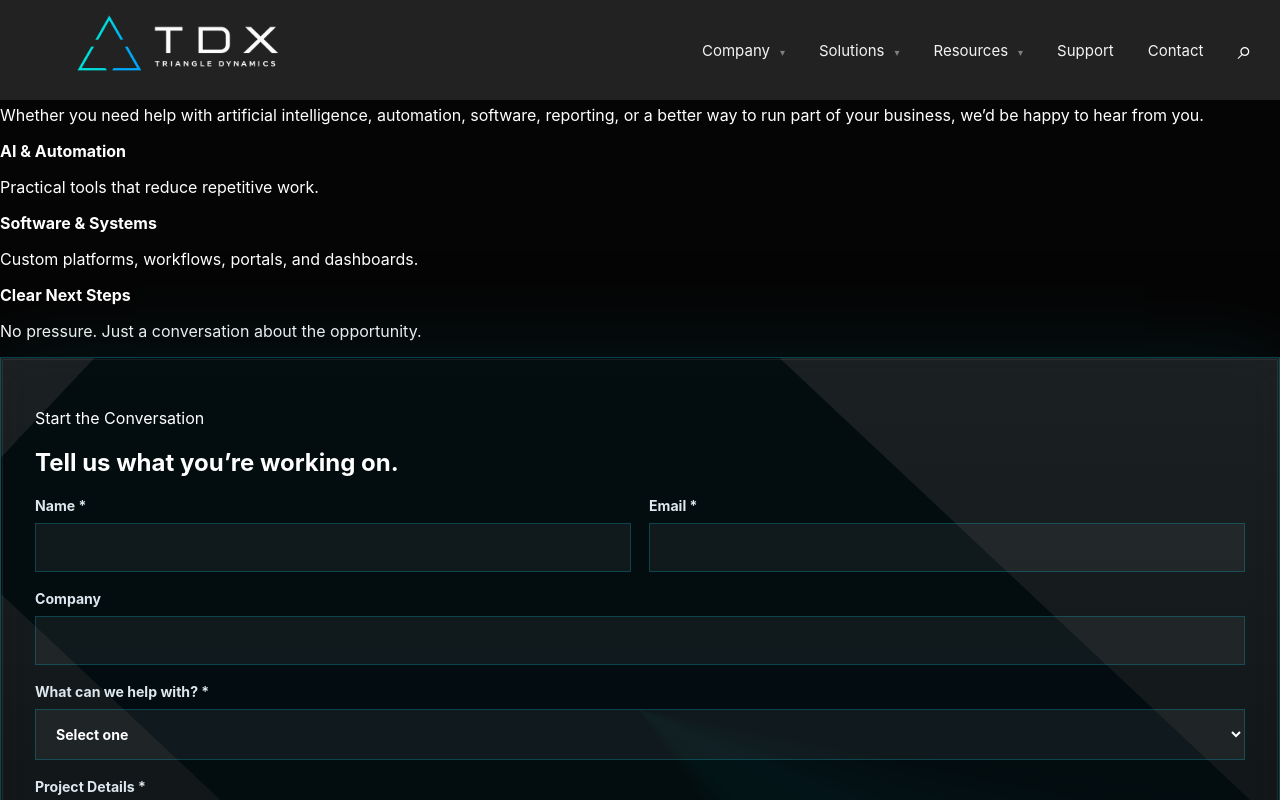
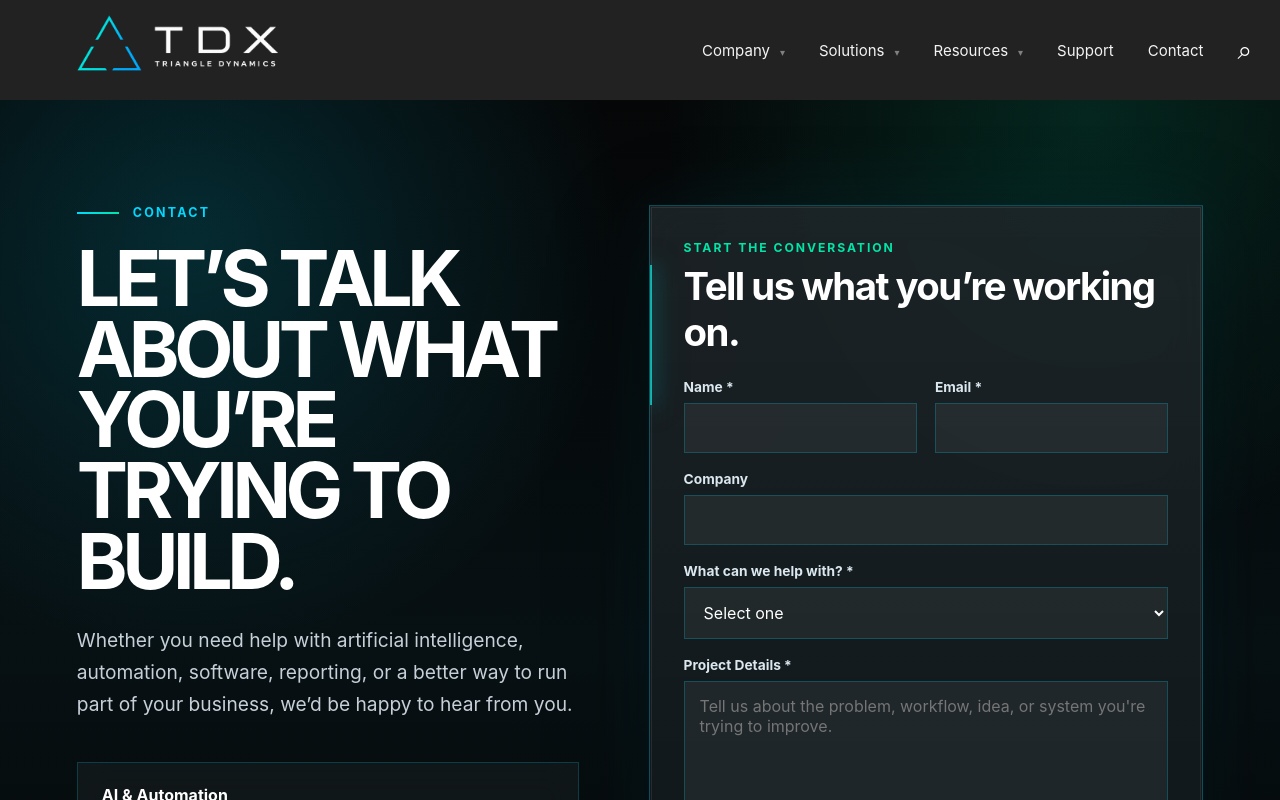
Before and after one commit to davebenner14/TDX, a React (Vite) app: page /contact in a window 1280 px wide. Shown: the top 800 px of the page. Built offline with nearby package versions, Linux system fonts and the light colour scheme.

Commit message:
Update NewsIngisight.jsx

```diff
--- a/src/pages/Contact.css
+++ b/src/pages/Contact.css
@@ -1,18 +1,116 @@
+.contact-page {
+  min-height: 100vh;
+  background:
+    radial-gradient(circle at 15% 20%, rgba(0, 217, 255, 0.16), transparent 30%),
+    radial-gradient(circle at 85% 10%, rgba(0, 229, 168, 0.14), transparent 28%),
+    linear-gradient(180deg, #050505 0%, #071013 55%, #050505 100%);
+  color: #fff;
+}
+
+.contact-hero {
+  min-height: calc(100vh - var(--navbar-height));
+  padding: calc(var(--navbar-height) + 70px) 6vw 90px;
+}
+
+.contact-hero-inner {
+  width: 100%;
+  max-width: 1280px;
+  margin: 0 auto;
+  display: grid;
+  grid-template-columns: minmax(0, 0.95fr) minmax(420px, 1.05fr);
+  gap: 70px;
+  align-items: stretch;
+}
+
+.contact-copy {
+  min-width: 0;
+  display: flex;
+  flex-direction: column;
+}
+
+.contact-kicker {
+  display: flex;
+  align-items: center;
+  gap: 14px;
+  margin: 0 0 24px;
+  color: var(--cyan);
+  text-transform: uppercase;
+  letter-spacing: 0.18em;
+  font-size: 0.78rem;
+  font-weight: 700;
+}
+
+.contact-kicker span {
+  width: 42px;
+  height: 2px;
+  background: linear-gradient(90deg, var(--cyan), var(--teal));
+}
+
+.contact-copy h1 {
+  margin: 0;
+  max-width: 640px;
+  font-size: clamp(3rem, 6vw, 6.5rem);
+  line-height: 0.92;
+  letter-spacing: -0.07em;
+  text-transform: uppercase;
+}
+
+.contact-lead {
+  max-width: 620px;
+  margin: 28px 0 0;
+  color: #c7d0d9;
+  font-size: clamp(1.05rem, 1.5vw, 1.25rem);
+  line-height: 1.65;
+}
+
+.contact-points {
+  margin-top: 42px;
+  display: grid;
+  gap: 18px;
+}
+
+.contact-points div {
+  padding: 22px 24px;
+  border: 1px solid rgba(0, 217, 255, 0.2);
+  background: rgba(255, 255, 255, 0.045);
+  backdrop-filter: blur(16px);
+}
+
+.contact-points strong {
+  display: block;
+  margin-bottom: 7px;
+  color: #fff;
+  font-size: 1rem;
+}
+
+.contact-points p {
+  margin: 0;
+  color: #9da8b4;
+  line-height: 1.5;
+}
+
+/* FORM CARD */
+
 .contact-form-card {
   position: relative;
+  width: 100%;
+  min-width: 0;
+  height: 100%;
   padding: 34px;
-  border: 1px solid rgba(0, 217, 255, 0.24);
+  border: 1px solid rgba(0, 217, 255, 0.28);
   background:
-    linear-gradient(180deg, rgba(255, 255, 255, 0.095), rgba(255, 255, 255, 0.035)),
-    rgba(3, 12, 15, 0.78);
+    linear-gradient(180deg, rgba(255, 255, 255, 0.09), rgba(255, 255, 255, 0.035)),
+    rgba(4, 13, 16, 0.82);
   box-shadow:
-    0 30px 90px rgba(0, 0, 0, 0.5),
-    0 0 80px rgba(0, 217, 255, 0.1);
-  backdrop-filter: blur(20px);
+    0 30px 90px rgba(0, 0, 0, 0.45),
+    0 0 70px rgba(0, 217, 255, 0.08);
+  backdrop-filter: blur(18px);
   overflow: hidden;
+  display: flex;
+  flex-direction: column;
 }
 
-.contact-form-card::before {
+.contact-form-card::after {
   content: "";
   position: absolute;
   inset: 1px;
@@ -21,34 +119,88 @@
   z-index: 1;
 }
 
-.form-beam {
+.contact-form-beam {
   position: absolute;
-  inset: -2px;
+  inset: 0;
   pointer-events: none;
   z-index: 0;
-  background:
-    conic-gradient(
-      from 0deg,
-      transparent 0deg,
-      transparent 55deg,
-      rgba(0, 217, 255, 0.95) 72deg,
-      rgba(0, 229, 168, 0.95) 88deg,
-      transparent 105deg,
-      transparent 360deg
-    );
-  animation: beam-spin 5s linear infinite;
 }
 
-.form-beam::after {
+.contact-form-beam::before {
   content: "";
   position: absolute;
-  inset: 2px;
-  background: rgba(3, 12, 15, 0.96);
+  width: 140px;
+  height: 2px;
+  top: 0;
+  left: -140px;
+  background: linear-gradient(
+    90deg,
+    transparent,
+    rgba(0, 217, 255, 1),
+    rgba(0, 229, 168, 1),
+    transparent
+  );
+  box-shadow:
+    0 0 18px rgba(0, 217, 255, 0.9),
+    0 0 34px rgba(0, 229, 168, 0.55);
+  animation: beam-around 6s linear infinite;
 }
 
-@keyframes beam-spin {
-  to {
-    transform: rotate(360deg);
+@keyframes beam-around {
+  0% {
+    top: 0;
+    left: -140px;
+    width: 140px;
+    height: 2px;
+  }
+
+  25% {
+    top: 0;
+    left: 100%;
+    width: 140px;
+    height: 2px;
+  }
+
+  26% {
+    top: -140px;
+    left: calc(100% - 2px);
+    width: 2px;
+    height: 140px;
+  }
+
+  50% {
+    top: 100%;
+    left: calc(100% - 2px);
+    width: 2px;
+    height: 140px;
+  }
+
+  51% {
+    top: calc(100% - 2px);
+    left: 100%;
+    width: 140px;
+    height: 2px;
+  }
+
+  75% {
+    top: calc(100% - 2px);
+    left: -140px;
+    width: 140px;
+    height: 2px;
+  }
+
+  76% {
+    top: 100%;
+    left: 0;
+    width: 2px;
+    height: 140px;
+  }
+
+  100% {
+    top: -140px;
+    left: 0;
+    width: 2px;
+    height: 140px;
   }
 }
 
@@ -58,8 +210,31 @@
   z-index: 2;
 }
 
+.contact-form-header {
+  margin-bottom: 24px;
+}
+
+.contact-form-header p {
+  margin: 0 0 8px;
+  color: var(--teal);
+  text-transform: uppercase;
+  letter-spacing: 0.16em;
+  font-size: 0.76rem;
+  font-weight: 700;
+}
+
+.contact-form-header h2 {
+  margin: 0;
+  font-size: clamp(1.6rem, 3vw, 2.4rem);
+  letter-spacing: -0.04em;
+}
+
+/* FORM FIELDS */
+
 .tdx-contact-form {
-  display: grid;
+  flex: 1;
+  display: flex;
+  flex-direction: column;
   gap: 18px;
 }
 
@@ -71,9 +246,12 @@
 
 .tdx-contact-form label {
   display: grid;
-  gap: 9px;
-  color: #dce7ee;
-  font-size: 0.88rem;
+  gap: 8px;
+}
+
+.tdx-contact-form label span {
+  color: #dbe7ef;
+  font-size: 0.86rem;
   font-weight: 700;
 }
 
@@ -81,10 +259,11 @@
 .tdx-contact-form select,
 .tdx-contact-form textarea {
   width: 100%;
+  box-sizing: border-box;
   border: 1px solid rgba(0, 217, 255, 0.22);
   background: rgba(255, 255, 255, 0.055);
   color: #fff;
-  padding: 15px 16px;
+  padding: 14px 15px;
   font: inherit;
   outline: none;
   border-radius: 0;
@@ -92,6 +271,11 @@
     border-color 0.2s ease,
     box-shadow 0.2s ease,
     background 0.2s ease;
+}
+
+.tdx-contact-form input,
+.tdx-contact-form select {
+  min-height: 48px;
 }
 
 .tdx-contact-form input:focus,
@@ -103,8 +287,9 @@
 }
 
 .tdx-contact-form textarea {
+  flex: 1;
   resize: vertical;
-  min-height: 150px;
+  min-height: 160px;
 }
 
 .tdx-contact-form select option {
@@ -112,11 +297,11 @@
 }
 
 .tdx-contact-form button {
-  margin-top: 8px;
+  margin-top: auto;
   border: 1px solid rgba(0, 217, 255, 0.5);
   background: linear-gradient(90deg, var(--cyan), var(--teal));
   color: #031014;
-  padding: 16px 22px;
+  padding: 16px 20px;
   font-weight: 900;
   text-transform: uppercase;
   letter-spacing: 0.08em;
@@ -132,15 +317,56 @@
 }
 
 .tdx-contact-form button span {
-  margin-left: 10px;
+  margin-left: 8px;
+}
+
+/* RESPONSIVE */
+
+@media (max-width: 1000px) {
+  .contact-hero {
+    padding-top: calc(var(--navbar-height) + 45px);
+  }
+
+  .contact-hero-inner {
+    grid-template-columns: 1fr;
+    gap: 48px;
+    align-items: start;
+  }
+
+  .contact-copy h1,
+  .contact-lead {
+    max-width: 760px;
+  }
+
+  .contact-form-card {
+    height: auto;
+  }
+
+  .tdx-contact-form textarea {
+    flex: unset;
+  }
+
+  .tdx-contact-form button {
+    margin-top: 8px;
+  }
 }
 
 @media (max-width: 650px) {
-  .form-row {
-    grid-template-columns: 1fr;
+  .contact-hero {
+    padding-left: 22px;
+    padding-right: 22px;
+    padding-bottom: 60px;
+  }
+
+  .contact-copy h1 {
+    font-size: clamp(2.6rem, 14vw, 4.2rem);
   }
 
   .contact-form-card {
     padding: 24px;
   }
+
+  .form-row {
+    grid-template-columns: 1fr;
+  }
 }
--- a/src/pages/Contact.jsx
+++ b/src/pages/Contact.jsx
@@ -40,7 +40,7 @@ function Contact() {
             </div>
 
             <div className="contact-form-card">
-              <div className="form-beam"></div>
+              <div className="contact-form-beam"></div>
 
               <div className="contact-form-header">
                 <p>Start the Conversation</p>
@@ -50,23 +50,23 @@ function Contact() {
               <form className="tdx-contact-form">
                 <div className="form-row">
                   <label>
-                    Name *
+                    <span>Name *</span>
                     <input type="text" name="name" required />
                   </label>
 
                   <label>
-                    Email *
+                    <span>Email *</span>
                     <input type="email" name="email" required />
                   </label>
                 </div>
 
                 <label>
-                  Company
+                  <span>Company</span>
                   <input type="text" name="company" />
                 </label>
 
                 <label>
-                  What can we help with? *
+                  <span>What can we help with? *</span>
                   <select name="service" required>
                     <option value="">Select one</option>
                     <option>AI Consulting</option>
@@ -78,18 +78,17 @@ function Contact() {
                 </label>
 
                 <label>
-                  Project Details *
+                  <span>Project Details *</span>
                   <textarea
                     name="message"
+                    rows="6"
                     required
-                    rows="6"
                     placeholder="Tell us about the problem, workflow, idea, or system you're trying to improve."
                   ></textarea>
                 </label>
 
                 <button type="submit">
-                  Send Message
-                  <span>→</span>
+                  Send Message <span>→</span>
                 </button>
               </form>
             </div>
```
